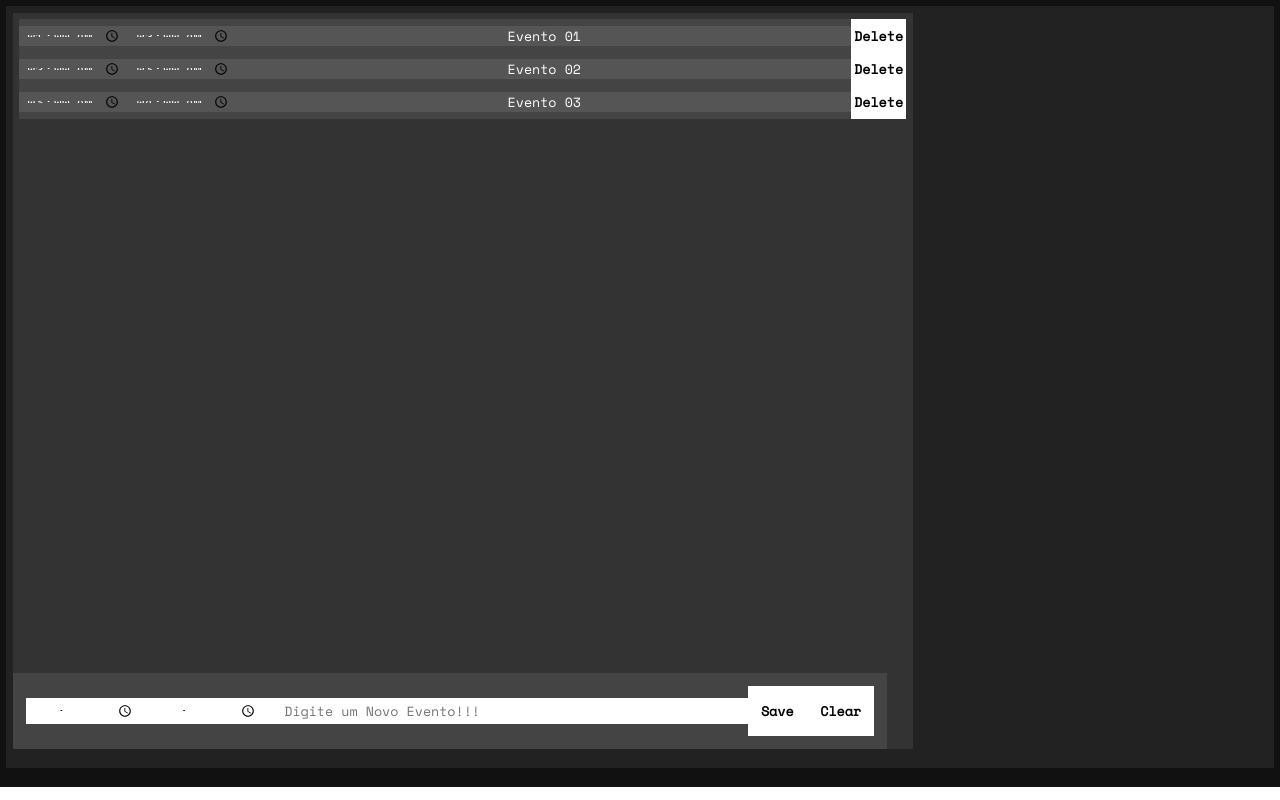
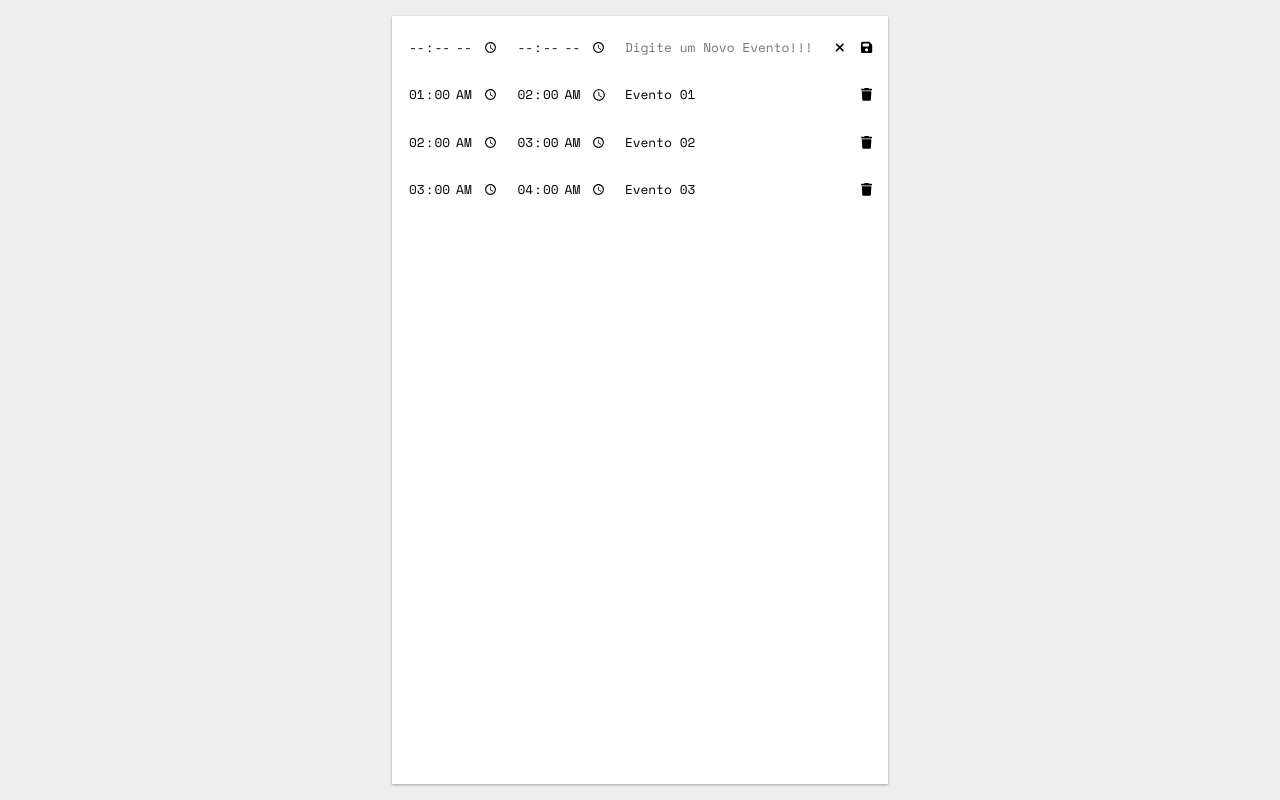
Before and after one commit to SamarionJunior/Projetos, a React (Create React App) app: page / in a window 1280 px wide. Built offline with nearby package versions, Linux system fonts and the light colour scheme.

Commit message:
Responsiivdade 1 Agenda

```diff
--- a/src/App.jsx
+++ b/src/App.jsx
@@ -5,7 +5,11 @@ import { Routes, Route } from "react-router-dom";
 
 import { library } from '@fortawesome/fontawesome-svg-core'
 import { fab } from '@fortawesome/free-brands-svg-icons'
-import { faPlus, faTrash, faMagnifyingGlass, faXmark, faArrowsUpDownLeftRight, faPen, faCaretDown} from '@fortawesome/free-solid-svg-icons'
+import {
+  faPlus, faTrash, faMagnifyingGlass, faXmark,
+  faArrowsUpDownLeftRight, faPen, faCaretDown,
+  faFloppyDisk
+} from '@fortawesome/free-solid-svg-icons'
 
 // import Painel from './pages/Painel';
 // import Gallery from './pages/Gallery';
@@ -14,7 +18,11 @@ import Schedule from "./pages/Schedule";
 import ToDo from "./pages/ToDo";
 import Notepad from "./pages/Notepad";
 
-library.add(fab, faPlus, faTrash, faMagnifyingGlass, faXmark, faArrowsUpDownLeftRight, faPen, faCaretDown)
+library.add(fab,
+  faPlus, faTrash, faMagnifyingGlass, faXmark,
+  faArrowsUpDownLeftRight, faPen, faCaretDown,
+  faFloppyDisk
+)
 
 const App = _ => (
   <div className="App">
--- a/src/pages/Schedule/index.jsx
+++ b/src/pages/Schedule/index.jsx
@@ -4,6 +4,8 @@ import "./style.css"
 import React from "react";
 import { useState } from "react";
 import { useEffect } from "react";
+
+import { FontAwesomeIcon } from '@fortawesome/react-fontawesome'
 
 const Schedule = _ => {
     const [horarioDeInicio, setHorarioDeInicio] = useState("")
@@ -48,23 +50,31 @@ const Schedule = _ => {
     return (
         <div id="Schedule" className="Schedule">
             <div className="ScheduleContent">
-                <div className="Day">
-                    {eventos.eventos.map(evento =>
-                        <div key={evento.id} className="Event">
-                            <input type="time" className="Hour" value={evento.horarioDeInicio} onChange={(e) => Update(evento.id, {"horarioDeInicio": String(e.target.value)})}/>
-                            <input type="time" className="Hour" value={evento.horarioDeEncerramento} onChange={(e) => Update(evento.id, {"horarioDeEncerramento": String(e.target.value)})}/>
-                            <input type="text" className="EventText" value={evento.nome} onChange={(e) => Update(evento.id, {"nome": String(e.target.value)})}/>
-                            <button className="EventDelete" onClick={() => Delete(evento.id)}>
-                                Delete
-                            </button>
+                <div className="ScheduleDay BoxShadow">
+                    <div className="ScheduleFrom">
+                        <input type="time" className="ScheduleInputHour" value={horarioDeInicio} onChange={(e) => setHorarioDeInicio(String(e.target.value))}/>
+                        <input type="time" className="ScheduleInputHour" value={horarioDeEncerramento} onChange={(e) => setHorarioDeEncerramento(String(e.target.value))}/>
+                        <input type="text" className="ScheduleTextInput" value={nome} onChange={(e) => setNome(String(e.target.value))} placeholder="Digite um Novo Evento!!!" />
+                        <button type="button" className="ScheduleButtonTextInput" value="Clear" onClick={() => Clear()}>
+                            <FontAwesomeIcon icon="fa-xmark" />
+                        </button>
+                        <button type="button" className="ScheduleButtonTextInput" value="Clear" onClick={() => Insert()}>
+                            <FontAwesomeIcon icon="fa-floppy-disk" />
+                        </button>
+                    </div>
+                    <div className="ScheduleEvents">
+                        <div className="ScheduleScroll">
+                            {eventos.eventos.map(evento =>
+                                <div key={evento.id} className="ScheduleEvent">
+                                    <input type="time" className="Hour" value={evento.horarioDeInicio} onChange={(e) => Update(evento.id, {"horarioDeInicio": String(e.target.value)})}/>
+                                    <input type="time" className="Hour" value={evento.horarioDeEncerramento} onChange={(e) => Update(evento.id, {"horarioDeEncerramento": String(e.target.value)})}/>
+                                    <input type="text" className="ScheduleLabel" value={evento.nome} onChange={(e) => Update(evento.id, {"nome": String(e.target.value)})}/>
+                                    <button className="ScheduleButtonCheckInput" onClick={() => Delete(evento.id)}>
+                                        <FontAwesomeIcon icon="fa-trash" />
+                                    </button>
+                                </div>
+                            )}
                         </div>
-                    )}
-                    <div className="Input">
-                        <input type="time" className="InputHour" value={horarioDeInicio} onChange={(e) => setHorarioDeInicio(String(e.target.value))}/>
-                        <input type="time" className="InputHour" value={horarioDeEncerramento} onChange={(e) => setHorarioDeEncerramento(String(e.target.value))}/>
-                        <input type="text" className="InputText" value={nome} onChange={(e) => setNome(String(e.target.value))} placeholder="Digite um Novo Evento!!!" />
-                        <input type="button" className="InputButton" value="Save" onClick={() => Insert()}/>
-                        <input type="button" className="InputButton" value="Clear" onClick={() => Clear()}/>
                     </div>
                 </div>
             </div>
--- a/src/pages/Schedule/style.css
+++ b/src/pages/Schedule/style.css
@@ -1,141 +1,162 @@
+
+
+
+.Schedule *{
+    font-size: 1.6rem;
+    letter-spacing: normal;
+    line-height: calc(1.6rem / 100 * 120);
+    /* border-radius: 4px; */
+
+    transition: all ease 0.1s;
+}
+
 .Schedule{
     width: 100%;
-    height: calc(100vh - 1em);
-    padding: 0.5em;
-    background-color: #111;
-    color: #fff;
+    height: 100%;
+    overflow: auto;
     display: flex;
-    overflow: auto;
+    justify-content: center;
+    align-content: flex-start;
+    background-color: #eee;
 }
+
     .ScheduleContent{
         width: 100%;
-    height: calc(100% - 1em);
-    padding: 0.5em;
-    background-color: #222;
-    color: #fff;
+        max-width: 1024px;
+        height: 100%;
+        overflow: auto;
         display: flex;
-    justify-content: flex-start;
-    align-items: flex-start;
+        justify-content: center;
+        align-content: flex-start;
+        flex-direction: row;
+        flex-wrap: wrap;
+    }
+
+        .ScheduleDay{
+            margin: 2rem;
+            padding: 2rem;
+            width: calc(100% - 2.0rem);
+            max-width: calc(512px - 2.0rem);
+            min-width: calc(280px - 2.0rem);
+            height: calc(100% - 4.0rem);
             overflow: auto;
-}
-.Day{
-    width: 100%;
-    min-width: 600px;
-    max-width: 900px;
-    height: calc(100% - 1em);
-    padding: 0.5em;
-    background-color: #333;
             display: flex;
             flex-direction: column;
-    overflow: auto;
-    position: relative;
-    justify-content: flex-start;
-    align-items: center;
-}
-.Event{
-    width: 100%;
-    background-color: #444;
-    display: flex;
-    flex-direction: row;
-    flex-wrap: nowrap;
-    justify-content: space-between;
-    align-items: center;
+            background-color: white;
         }
 
-.Hour{
-    background-color: #555;
-    color: #fff;
-    border: none;
-    outline: none;
-    text-decoration: none;
-    padding: 0.5em;
-    margin-right: 0;
-    height: calc(100% - 1em);
-    text-align: center;
-    display: flex;
-    justify-content: center;
-    align-items: center;
+            .ScheduleFrom{
+                margin-bottom: 2rem;
+                width: 100%;
+                height: auto;
+                display: grid;
+                grid-template-columns: auto auto 1fr auto auto;
+                grid-gap: 2rem;
             }
 
-.EventText{
-    background-color: #555;
-    color: #fff;
-    border: none;
-    outline: none;
-    text-decoration: none;
-    flex-grow: 1;
-    padding: 0.5em;
-    height: calc(100% - 1em);
-    text-align: center;
-    display: flex;
-    justify-content: center;
-    align-items: center;
+                .ScheduleInputHour{
+                    /* border: 1px solid black; */
                 }
 
-.EventDelete{
-    height: 100%;
-    background-color: #fff;
-    border: none;
-    outline: none;
-    text-decoration: none;
+                .ScheduleTextInput{
+                    padding: 1.0rem;
+                    padding-left: 0;
+                    padding-right: 0;
+
+                    text-overflow: ellipsis;
+                    overflow: hidden;
+                    white-space: nowrap;
+
+                    padding-bottom: calc(1rem - 3px);
+                    border-bottom: 3px solid transparent;
+                }.ScheduleTextInput:hover, .ScheduleTextInput:focus{
+                    border-bottom: 3px solid black;
+                }
+
+                .ScheduleButtonTextInput{
+                    background-color: transparent;
+                    font-size: black;
                     cursor: pointer;
-    padding: 0.5em 0.25em;
-    font-weight: bold;
-    transition: all ease-in-out 0.1s;
                 }
-.EventDelete:hover{
-    background-color: #000;
+                .ScheduleButtonTextInput:hover{
                     color: #fff;
                 }
 
-/* assass */
-
-.Input{
-    width: calc(100% - 2em);
-    padding: 1em;
-    background-color: #444;
-    display: flex;
-    flex-direction: row;
-    flex-wrap: nowrap;
-    justify-content: space-between;
-    align-items: center;
-    position: absolute;
-    bottom: 0;
-    left: 0;
+            .ScheduleEvents{
+                width: 100%;
+                flex-grow: 1;
+                overflow: auto;
             }
 
-.InputHour{
-    height: calc(50px - 2em);
-    padding: 1em;
-    background-color: #fff;
-    outline: none;
-    text-decoration: none;
-    border: none;
+                .ScheduleScroll{
+                    width: 100%;
+                    height: 100%;
+                    overflow: auto;
+                    position: relative;
                 }
-.InputText{
-    height: calc(50px - 2em);
-    padding: 1em;
-    background-color: #fff;
-    flex-grow: 1;
-    outline: none;
-    text-decoration: none;
-    border: none;
+
+                    .ScheduleEvent{
+                        width: 100%;
+                        display: grid;
+                        grid-template-columns: auto auto 1fr auto;
+                        gap: 2rem;
+                        margin-bottom: calc(2rem -  3px);
+                        border-bottom: 3px solid transparent;
+                    }.ScheduleEvent:hover, .ScheduleEvent:focus{
+                        border-bottom: 3px solid black;
                     }
-.InputButton{
-    height: 50px;
-    padding: 1em;
+
+                        /* .ScheduleCheckInput{
+                            width: auto;
                             display: flex;
                             justify-content: center;
-    align-items: center;
-    background-color: #fff;
-    border: none;
-    outline: none;
-    text-decoration: none;
+                            align-content: center;
+                            width: auto;
+                            min-width: 1.6rem;
                             cursor: pointer;
-    font-weight: bold;
-    transition: all ease-in-out 0.1s;
+                        } */
+
+                        .ScheduleLabel{
+
+                            padding: 1.0rem;
+                            padding-left: 0;
+                            padding-right: 0;
+                            flex-grow: 1;
+
+                            text-overflow: ellipsis;
+                            overflow: hidden;
+                            white-space: nowrap;
+                            cursor: pointer;
                         }
-.InputButton:hover{
-    background-color: #000;
+
+                        .ScheduleButtonCheckInput{
+                            background-color: transparent;
+                            font-size: black;
+                            cursor: pointer;
+                        }
+                        /* .ButtonCheckInput>*{
+                            font-size: 3rem;
+                        } */
+                        .ScheduleButtonCheckInput:hover{
                             color: #fff;
                         }
+
+
+
+.cortado{
+    text-decoration: line-through;
+}
+
+::-webkit-scrollbar-track {
+    background-color: #ccc;
+    border-radius: 4px;
+}
+::-webkit-scrollbar {
+    width: 6px;
+    background: #ccc;
+    border-radius: 4px;
+}
+::-webkit-scrollbar-thumb {
+    background: #666;
+    border-radius: 4px;
+}
```
Lines whose indentation alone changed are shown as unchanged.
